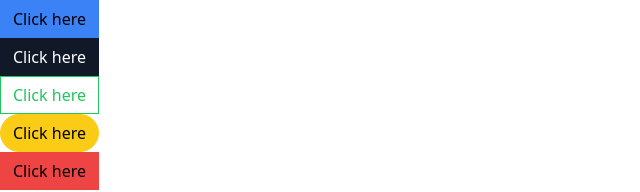
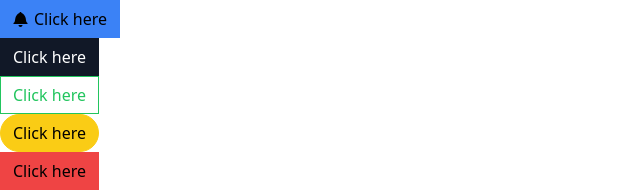
Before and after one commit to roesnera/ReactCourse, a React (Vite) app in the folder comps/: page / in a window 1280 px wide. Shown: the top 192 px of the page, without its empty margins (0-640 px from the left). Built offline with nearby package versions, Linux system fonts and the light colour scheme.

Commit message:
adds react icons lib

```diff
--- a/comps/package.json
+++ b/comps/package.json
@@ -13,7 +13,8 @@
     "classnames": "^2.3.2",
     "prop-types": "^15.8.1",
     "react": "^18.2.0",
-    "react-dom": "^18.2.0"
+    "react-dom": "^18.2.0",
+    "react-icons": "^4.10.1"
   },
   "devDependencies": {
     "@types/react": "^18.0.28",
--- a/comps/src/App.jsx
+++ b/comps/src/App.jsx
@@ -1,13 +1,14 @@
 // import './App.css';
 import './index.css';
 import Button from './components/Button';
+import { GoBell } from 'react-icons/go';
 
 function App() {
 
   return (
     <div>
       <div>
-        <Button primary>Click here</Button>
+        <Button primary><GoBell/>Click here</Button>
       </div>
       <div>
         <Button secondary>Click here</Button>
--- a/comps/src/components/Button/Button.jsx
+++ b/comps/src/components/Button/Button.jsx
@@ -13,7 +13,7 @@ export default function Button({
   rounded
 }) {
 
-  const finalStyle = classNames('px-3 py-1.5 border',{
+  const finalStyle = classNames('flex items-center px-3 py-1.5 border',{
     'border-blue-500 bg-blue-500 text-black': primary,
     'border-gray-900 bg-gray-900 text-white': secondary,
     'border-green-500 bg-green-500 text-black': success,
--- a/comps/src/index.css
+++ b/comps/src/index.css
@@ -1,3 +1,7 @@
 @tailwind base;
 @tailwind components;
 @tailwind utilities;
+
+button > svg {
+    margin-right: 5px;
+}
```
Also changed, not shown: 1 other file (tests, documents, lock files or other folders).
